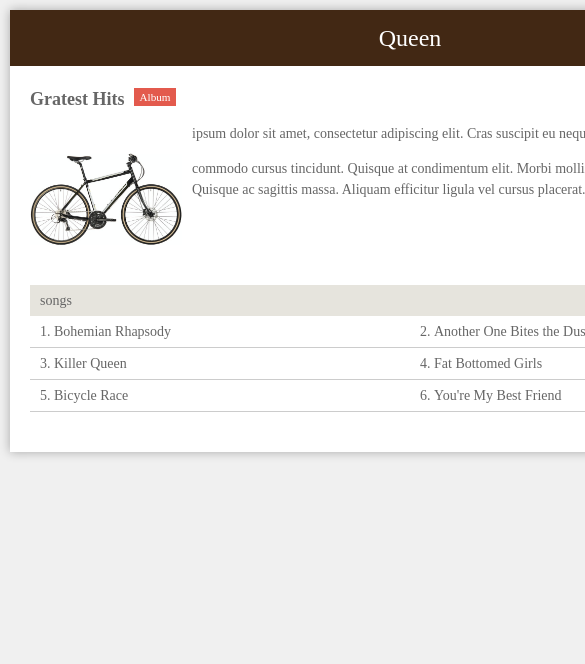
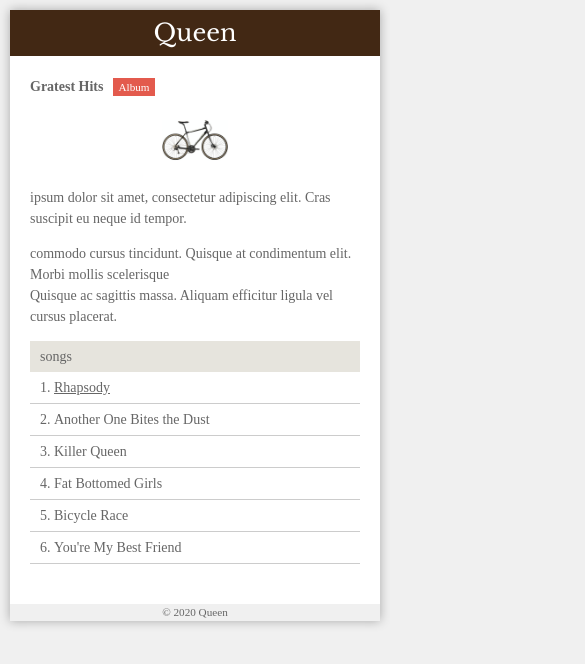
Before and after one commit to miyabitanimchi/210104-udemy-sample2, a plain HTML site: page index.html in a window 390 px wide. Shown: the top 664 px of the page, 585 px wide, since content can reach past the window. Drawn offline with nearby package versions, Linux system fonts and the light colour scheme.

Commit message:
added some contents

```diff
--- a/CSS/style.css
+++ b/CSS/style.css
@@ -1,4 +1,5 @@
 @import url(sanitize.css);
+@import url('https://fonts.googleapis.com/css2?family=Libre+Baskerville&display=swap');
 
 body {
     background-color: #f0f0f0;
@@ -8,7 +9,7 @@ body {
 }
 
 .container {
-    width: 800px;
+    max-width: 800px;
     box-shadow: 0 0 10px rgba(0,0, 0, .3);
     margin: 0 auto;
 }
@@ -24,6 +25,7 @@ header h1 {
     font-size: 24px;
     font-weight: normal;
     text-align: center;
+    font-family: 'Libre Baskerville', serif;
 }
 
 .description {
@@ -32,7 +34,14 @@ header h1 {
 .description img {
     float: left;
     margin: 0 10px 10px 0;
+    transition-property: opacity;
+    transition-duration: 1s;
+    transition-timing-function: ease;
+    transition-delay: 0s;
+}
 
+.description img:hover {
+    opacity: .5;
 }
 
 .information h1 {
@@ -85,3 +94,38 @@ header h1 {
     display: table;
     clear: both;
 }
+
+a {
+    color: #666;
+}
+
+footer {
+    text-align: center;
+    font-size: 80%;
+}
+
+@media only screen and (max-width: 600px) {
+    .description img {
+        float: none;
+        display: block;
+        margin: 0 auto;
+    }
+
+    header {
+        padding: 5px;
+    }
+
+    header {
+        font-size: 12px;
+    }
+
+    .information h1 {
+        font-size: 14px;
+    }
+
+    .songs li {
+        float: none;
+        width: inherit;
+    }
+
+}
--- a/index.html
+++ b/index.html
@@ -21,7 +21,7 @@
                 <p class="type">Album</p>
 
                 <div class="description">
-                    <img src="IMG/bicycle.jpg" alt="cdjacket" style="width: 20%; height: 20%;"">
+                    <a href="#"><img src="IMG/bicycle.jpg" alt="cdjacket" style="width: 20%; height: 20%;"></a>
                     <p>ipsum dolor sit amet, consectetur adipiscing elit. Cras suscipit eu neque id tempor.</p>
                     <p>commodo cursus tincidunt. Quisque at condimentum elit. Morbi mollis scelerisque <br>
                         Quisque ac sagittis massa. Aliquam efficitur ligula vel cursus placerat. </P>
@@ -31,7 +31,7 @@
             <section class="songs">
                 <h2>songs</h2>
                 <ol class="clearfix">
-                    <li>Bohemian Rhapsody</li>
+                    <li> <a href="http://www.google.com" target="_self">Rhapsody</a></li>
                     <li>Another One Bites the Dust</li>
                     <li>Killer Queen</li>
                     <li>Fat Bottomed Girls</li>
@@ -42,6 +42,10 @@
 
             </div>
 
+            <footer>
+                &copy; 2020 Queen
+            </footer>
+
         </div>
     </body>
 
```
